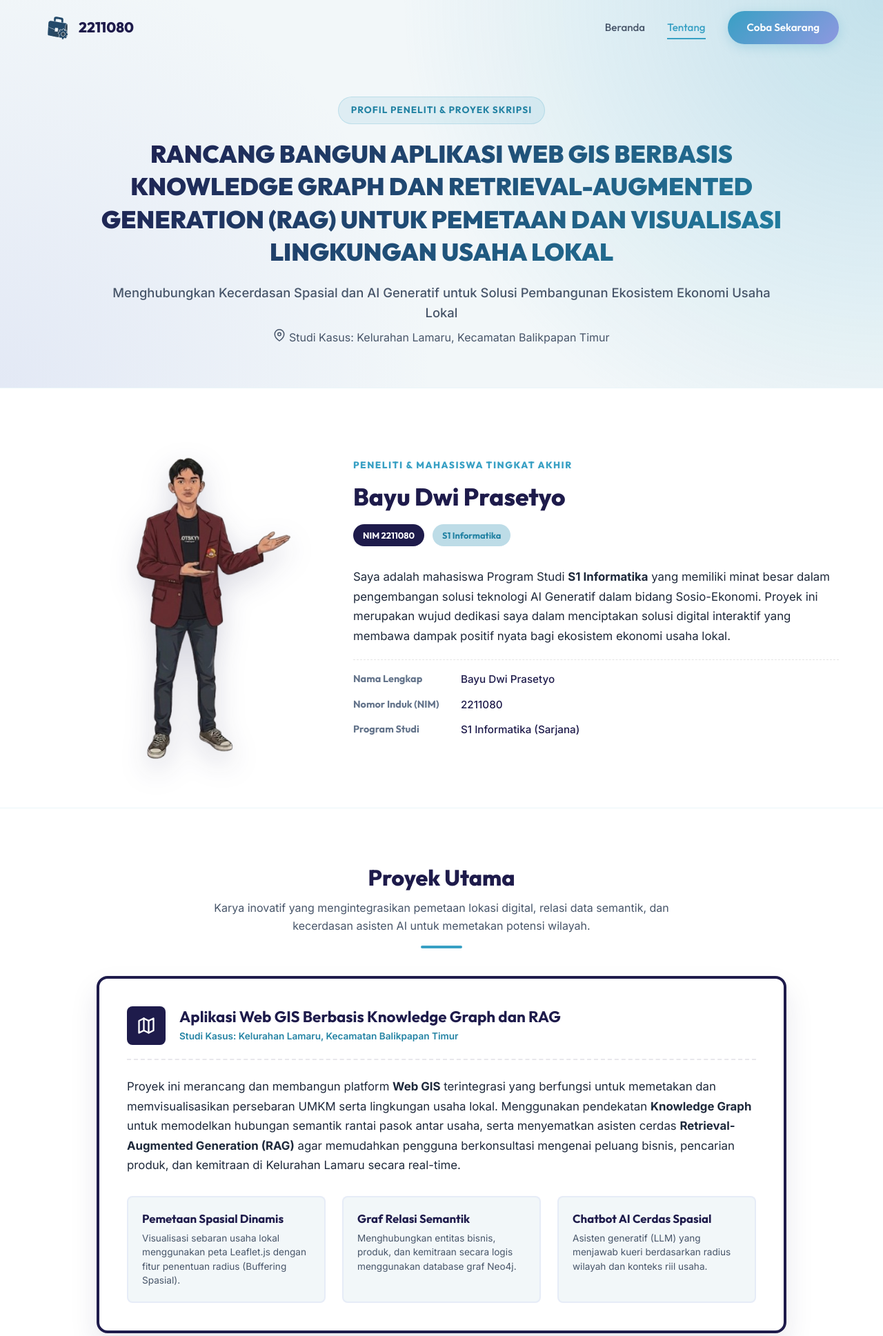
After one commit to bbbyou26/web-gis-kg-rag-by, a Flask app: template templates/tentang.html in a window 1280 px wide. The commit adds this page. Shown: the top 1937 px of the page at 69% size. Run offline with Flask 3, Linux system fonts and the light colour scheme; the template is opened without the code that fills it, so the values that code supplies are empty.

Commit message:
Add files via upload

```diff
--- a/routes_auth.py
+++ b/routes_auth.py
@@ -57,6 +57,12 @@ def app_page():
 @app.route("/")
 def index():
     return render_template("beranda.html")
+
+
+@app.route("/tentang")
+@app.route("/tentang.html")
+def tentang_page():
+    return render_template("tentang.html")
 
 
 @app.route("/auth")
--- a/static/css/web_page/beranda.css
+++ b/static/css/web_page/beranda.css
@@ -1026,8 +1026,21 @@ header.scrolled {
 }
 
 /* CTA BANNER (SOLID NAVY BACKGROUND) */
+/* .cta-banner {
+    background-color: var(--navy-dark);
+    color: var(--bg-white);
+    padding: 72px 0;
+    text-align: center;
+} */
+/* CTA BANNER (IMAGE BACKGROUND 60% TRANSPARENT) */
 .cta-banner {
-    background-color: var(--navy-dark);
+    background-image:
+        linear-gradient(rgba(0, 0, 0, 0.6), rgba(0, 0, 0, 0.6)),
+        url('/static/image/cta-banner.png');
+    background-size: cover;
+    background-position: center;
+    background-repeat: no-repeat;
+
     color: var(--bg-white);
     padding: 72px 0;
     text-align: center;
--- /dev/null
+++ b/static/css/web_page/tentang.css
@@ -0,0 +1,371 @@
+/* ==========================================================================
+   TENTANG (ABOUT DEVELOPER & PROJECT) SPECIFIC CSS - PORTFOLIO STYLE
+   ========================================================================== */
+
+/* HERO SECTION CUSTOMIZATION */
+.tentang-hero {
+    padding-top: 140px;
+    padding-bottom: 60px;
+    background: radial-gradient(circle at top right, rgba(56, 160, 196, 0.25), transparent 50%),
+                radial-gradient(circle at bottom left, rgba(141, 152, 224, 0.15), transparent 45%);
+}
+
+.research-title-container {
+    max-width: 1000px;
+    margin: 0 auto;
+    text-align: center;
+}
+
+.research-badge {
+    display: inline-block;
+    background: rgba(56, 160, 196, 0.1);
+    color: var(--primary-hover);
+    padding: 8px 18px;
+    border-radius: var(--radius-full);
+    font-family: var(--font-heading);
+    font-size: 0.85rem;
+    font-weight: 700;
+    margin-bottom: 20px;
+    letter-spacing: 1px;
+    text-transform: uppercase;
+    border: 1px solid rgba(56, 160, 196, 0.2);
+}
+
+.research-title {
+    font-size: 2.2rem;
+    line-height: 1.35;
+    margin-bottom: 20px;
+    font-weight: 900;
+    background: linear-gradient(135deg, var(--navy-dark), var(--primary-hover));
+    -webkit-background-clip: text;
+    -webkit-text-fill-color: transparent;
+}
+
+.research-subtitle {
+    font-size: 1.15rem;
+    color: var(--text-medium);
+    margin-bottom: 8px;
+    font-weight: 500;
+}
+
+/* RESEARCH PROFILE SECTION (NO BORDERS, ENLARGED PHOTO) */
+.profile-section {
+    background-color: var(--bg-white);
+    border-top: 1px solid rgba(56, 160, 196, 0.1);
+    border-bottom: 1px solid rgba(56, 160, 196, 0.1);
+    padding: 60px 0;
+}
+
+.profile-grid {
+    display: grid;
+    grid-template-columns: 400px 1fr;
+    gap: 48px;
+    align-items: center;
+}
+
+/* IMAGE CARD (NO BOX BORDER, TRANSPARENT, ENLARGED) */
+.profile-image-container-transparent {
+    display: flex;
+    justify-content: center;
+    align-items: center;
+    position: relative;
+    padding: 10px;
+}
+
+.profile-img-large {
+    width: 100%;
+    max-width: 380px;
+    height: auto;
+    object-fit: contain;
+    display: block;
+    filter: drop-shadow(0 15px 20px rgba(30, 27, 75, 0.18));
+    transition: transform var(--transition-normal);
+}
+
+.profile-img-large:hover {
+    transform: translateY(-8px) scale(1.03);
+}
+
+/* PROFILE DETAILS */
+.profile-details-card {
+    display: flex;
+    flex-direction: column;
+    gap: 20px;
+}
+
+.profile-section-tag {
+    font-family: var(--font-heading);
+    font-size: 0.85rem;
+    font-weight: 800;
+    color: var(--primary);
+    text-transform: uppercase;
+    letter-spacing: 1.5px;
+}
+
+.profile-name {
+    font-size: 2.2rem;
+    font-weight: 800;
+    color: var(--navy-dark);
+    line-height: 1.1;
+    margin-top: -5px;
+}
+
+.profile-meta-badges {
+    display: flex;
+    flex-wrap: wrap;
+    gap: 12px;
+    margin-bottom: 10px;
+}
+
+.meta-badge {
+    padding: 6px 14px;
+    border-radius: var(--radius-full);
+    font-family: var(--font-heading);
+    font-size: 0.8rem;
+    font-weight: 700;
+    display: inline-flex;
+    align-items: center;
+    gap: 6px;
+}
+
+.badge-nim {
+    background-color: var(--navy-dark);
+    color: var(--bg-white);
+}
+
+.badge-prodi {
+    background-color: var(--ice-blue);
+    color: var(--primary-hover);
+}
+
+.profile-bio {
+    font-size: 1.05rem;
+    line-height: 1.7;
+    color: var(--text-dark);
+}
+
+.profile-info-table {
+    display: grid;
+    grid-template-columns: 140px 1fr;
+    row-gap: 12px;
+    column-gap: 16px;
+    padding-top: 16px;
+    border-top: 1px dashed rgba(0,0,0,0.1);
+}
+
+.info-label {
+    font-family: var(--font-heading);
+    font-weight: 700;
+    color: var(--text-muted);
+    font-size: 0.9rem;
+}
+
+.info-value {
+    font-weight: 500;
+    color: var(--navy-dark);
+    font-size: 0.95rem;
+}
+
+/* SECTION TITLE WRAPPER */
+.section-title-wrapper {
+    margin-bottom: 40px;
+    position: relative;
+}
+
+.section-title-wrapper h2 {
+    font-size: 2rem;
+    font-weight: 800;
+    color: var(--navy-dark);
+    margin-bottom: 8px;
+}
+
+.section-subtitle-bar {
+    display: block;
+    width: 60px;
+    height: 4px;
+    background-color: var(--primary);
+    border-radius: var(--radius-full);
+}
+
+/* PROJECT SHOWCASE CARD (SOLID & CLEAN BORDERS) */
+.project-showcase-card {
+    background-color: var(--bg-white);
+    border: 4px solid var(--navy-dark);
+    border-radius: var(--radius-md);
+    padding: 40px;
+    box-shadow: var(--shadow-lg);
+    max-width: 1000px;
+    margin: 0 auto;
+}
+
+.project-header {
+    display: flex;
+    gap: 20px;
+    align-items: center;
+    border-bottom: 2px dashed rgba(30, 27, 75, 0.1);
+    padding-bottom: 20px;
+    margin-bottom: 24px;
+}
+
+.project-icon-box {
+    width: 56px;
+    height: 56px;
+    background-color: var(--navy-dark);
+    color: var(--bg-white);
+    border-radius: var(--radius-sm);
+    display: flex;
+    align-items: center;
+    justify-content: center;
+    flex-shrink: 0;
+}
+
+.project-title-meta {
+    display: flex;
+    flex-direction: column;
+    gap: 4px;
+}
+
+.project-title-meta h3 {
+    font-size: 1.4rem;
+    color: var(--navy-dark);
+}
+
+.project-case-study {
+    font-size: 0.85rem;
+    font-weight: 600;
+    color: var(--primary-hover);
+}
+
+.project-desc {
+    font-size: 1.05rem;
+    line-height: 1.7;
+    color: var(--text-dark);
+    margin-bottom: 30px;
+}
+
+.project-features-grid {
+    display: grid;
+    grid-template-columns: repeat(3, 1fr);
+    gap: 24px;
+}
+
+.feature-item {
+    background-color: var(--bg-light);
+    border-radius: var(--radius-sm);
+    padding: 20px;
+    border: 2px solid rgba(141, 152, 224, 0.12);
+}
+
+.feature-item h5 {
+    font-family: var(--font-heading);
+    font-size: 1.05rem;
+    font-weight: 700;
+    color: var(--navy-dark);
+    margin-bottom: 8px;
+}
+
+.feature-item p {
+    font-size: 0.85rem;
+    line-height: 1.5;
+    color: var(--text-medium);
+}
+
+/* TECH STACK STYLING */
+.tech-stack-grid {
+    display: grid;
+    grid-template-columns: repeat(3, 1fr);
+    gap: 24px;
+    margin-top: 32px;
+}
+
+.tech-card {
+    background: var(--bg-white);
+    border: 2px solid var(--navy-dark);
+    box-shadow: 6px 6px 0px var(--navy-dark);
+    padding: 28px;
+    border-radius: var(--radius-sm);
+}
+
+.tech-card h4 {
+    font-size: 1.15rem;
+    color: var(--navy-dark);
+    border-bottom: 2px solid rgba(30, 27, 75, 0.08);
+    padding-bottom: 12px;
+    margin-bottom: 16px;
+}
+
+.tech-badges {
+    display: flex;
+    flex-wrap: wrap;
+    gap: 8px;
+}
+
+.tech-badge-item {
+    background-color: var(--bg-light);
+    color: var(--navy-dark);
+    font-weight: 600;
+    padding: 6px 12px;
+    border-radius: var(--radius-full);
+    font-size: 0.75rem;
+    border: 1px solid rgba(30, 27, 75, 0.1);
+}
+
+/* RESPONSIVE STYLING */
+@media (max-width: 1024px) {
+    .profile-grid {
+        grid-template-columns: 320px 1fr;
+        gap: 32px;
+    }
+
+    .project-features-grid {
+        gap: 16px;
+    }
+
+    .tech-stack-grid {
+        gap: 16px;
+    }
+}
+
+@media (max-width: 768px) {
+    .profile-grid {
+        grid-template-columns: 1fr;
+        gap: 32px;
+        text-align: center;
+    }
+
+    .profile-img-large {
+        max-width: 260px;
+        margin: 0 auto;
+    }
+
+    .profile-meta-badges {
+        justify-content: center;
+    }
+
+    .profile-info-table {
+        grid-template-columns: 120px 1fr;
+        text-align: left;
+        max-width: 400px;
+        margin: 0 auto;
+    }
+
+    .project-showcase-card {
+        padding: 24px;
+    }
+
+    .project-header {
+        flex-direction: column;
+        text-align: center;
+        gap: 12px;
+    }
+
+    .project-features-grid {
+        grid-template-columns: 1fr;
+        gap: 16px;
+    }
+
+    .tech-stack-grid {
+        grid-template-columns: 1fr;
+        gap: 20px;
+    }
+}
--- a/static/js/global.js
+++ b/static/js/global.js
@@ -106,10 +106,10 @@ function initRAGSimulator() {
     const mockDatabase = {
         q1: {
             question: "Tunjukkan persebaran UMKM Kuliner di Kecamatan Coblong.",
-            answer: `<strong>Hasil Retrieval Web GIS:</strong><br>
+            answer: `
                Ditemukan <strong>142 pelaku UMKM Kuliner</strong> terdaftar di wilayah Kecamatan Coblong.<br><br>
                <ul>
-                 <li><strong>Dago</strong>: 58 usaha (Didominasi Kafe & Resto Kopi)</li>
+                 <li><strong>Belimbing</strong>: 58 usaha (Didominasi Kafe & Resto Kopi)</li>
                  <li><strong>Sadang Serang</strong>: 44 usaha (Didominasi Warung Makan & Kedai Kelontong)</li>
                  <li><strong>Sekeloa</strong>: 40 usaha (Didominasi Jasa Katering & Makanan Ringan)</li>
                </ul><br>
@@ -122,8 +122,8 @@ function initRAGSimulator() {
         },
         q2: {
             question: "Bagaimana hubungan rantai pasok antara Pengrajin Kayu dan Toko Mebel?",
-            answer: `<strong>Hasil Analisis Knowledge Graph:</strong><br>
-               Berdasarkan relasi semantik entitas bisnis di database:<br><br>
+            answer: `
+               Berdasarkan relasi antar entitas bisnis di wilayah tersebut:<br><br>
                <ul>
                  <li><strong>Pengrajin Kayu (Hulu)</strong> mensuplai bahan baku mentah (Kayu Jati/Mahoni bersertifikat) ke <strong>3 Distributor Utama</strong>.</li>
                  <li><strong>Distributor Utama</strong> mendistribusikan kayu olahan setengah jadi ke <strong>8 Toko Mebel Lokal</strong> di area industri kreatif.</li>
@@ -137,13 +137,13 @@ function initRAGSimulator() {
             }
         },
         q3: {
-            question: "Di mana potensi celah bisnis retail yang belum tergarap di Kelurahan Dago?",
-            answer: `<strong>Hasil Analisis Celah Rantai Nilai (AI & Spatial):</strong><br>
-               Analisis menunjukkan ketidakseimbangan pasokan dan permintaan di beberapa sektor retail Kelurahan Dago:<br><br>
+            question: "Di mana potensi celah bisnis retail yang belum tergarap di Kelurahan Belimbing?",
+            answer: `
+               Analisis menunjukkan ketidakseimbangan pasokan dan permintaan di beberapa sektor retail Kelurahan Belimbing:<br><br>
                <ul>
                  <li><strong>Kepadatan Kafe Kopi</strong>: Sangat Tinggi (Indeks Persaingan: 0.89). *Tidak direkomendasikan untuk wirausahawan baru*.</li>
-                 <li><strong>Celah Retail Terbuka</strong>: Minimarket Bahan Organik & Sayur Segar Harian. Indeks kebutuhan warga di area Dago atas mencapai <strong>0.78</strong>, namun penyedia lokal terdekat berjarak >2.5 km.</li>
-                 <li><strong>Rekomendasi Lokasi</strong>: Sepanjang Jl. Dago Pojok bagian barat untuk menangkap pasar residensial padat penduduk.</li>
+                 <li><strong>Celah Retail Terbuka</strong>: Minimarket Bahan Organik & Sayur Segar Harian. Indeks kebutuhan warga di area Belimbing atas mencapai <strong>0.78</strong>, namun penyedia lokal terdekat berjarak >2.5 km.</li>
+                 <li><strong>Rekomendasi Lokasi</strong>: Sepanjang Jl. Belimbing Pojok bagian barat untuk menangkap pasar residensial padat penduduk.</li>
                </ul>`,
             ragas: {
                 faithfulness: 0.95,
@@ -260,9 +260,9 @@ function initBuilderSimulator() {
 
     const profileData = {
         kopi: {
-            title: "Kopi Cantik Dago",
+            title: "Kopi Cantik Belimbing",
             sector: "Kuliner - Kafe Kopi",
-            desc: "Menyajikan kopi arabika pilihan dari pegunungan Jawa Barat dengan proses seduh manual yang otentik dan nyaman untuk bersantai.",
+            desc: "Kopi arabika pilihan dengan cita rasa autentik, tersedia dalam seduhan manual dan kemasan bubuk untuk dinikmati kapan saja.",
             url: "2211080.id/kopidicantik"
         },
         mebel: {
@@ -358,21 +358,21 @@ function initBufferingSimulator() {
             size: '60px',
             radiusText: '500 meter',
             countText: '1 Usaha',
-            listText: 'Kopi Cantik Dago',
+            listText: 'Kopi Cantik Belimbing',
             visibleCount: 1
         },
         '1000': {
             size: '110px',
             radiusText: '1000 meter',
             countText: '3 Usaha',
-            listText: 'Kopi Cantik Dago, Kopi Senja, Mebel Jati Abadi',
+            listText: 'Kopi Cantik Belimbing, Kopi Senja, Mebel Jati Abadi',
             visibleCount: 3
         },
         '1500': {
             size: '160px',
             radiusText: '1500 meter',
             countText: '4 Usaha',
-            listText: 'Kopi Cantik Dago, Kopi Senja, Mebel Jati Abadi, Kerajinan Bambu',
+            listText: 'Kopi Cantik Belimbing, Kopi Senja, Mebel Jati Abadi, Kerajinan Bambu',
             visibleCount: 4
         }
     };
--- /dev/null
+++ b/templates/tentang.html
@@ -0,0 +1,224 @@
+<!DOCTYPE html>
+<html lang="id">
+
+<head>
+    <meta charset="UTF-8">
+    <meta name="viewport" content="width=device-width, initial-scale=1.0">
+    <meta name="description"
+        content="Tentang Pengembang & Proyek - Profil Bayu Dwi Prasetyo, NIM 2211080, S1 Informatika. Pengembang Web GIS Berbasis Knowledge Graph dan RAG.">
+    <title>Profil Pengembang & Proyek - Bayu Dwi Prasetyo</title>
+
+    <!-- CSS Stylesheets -->
+    <link rel="stylesheet" href="/static/css/web_page/global.css">
+    <link rel="stylesheet" href="/static/css/web_page/beranda.css">
+    <link rel="stylesheet" href="/static/css/web_page/tentang.css">
+
+    <!-- Favicon -->
+    <link rel="icon" type="image/x-icon" href="/static/image/icon.ico">
+</head>
+
+<body>
+
+    <!-- HEADER & NAVBAR -->
+    <header id="header">
+        <div class="container header-container">
+            <a href="beranda.html" class="logo" id="logo-brand">
+                <img src="/static/image/logo.svg" alt="Logo UMKM">
+                <span>2211080</span>
+            </a>
+
+            <!-- Hamburger Menu for Mobile -->
+            <button class="menu-toggle" id="menu-toggle" aria-label="Toggle Menu">
+                <span></span>
+                <span></span>
+                <span></span>
+            </button>
+
+            <ul class="nav-menu" id="nav-menu">
+                <li><a href="beranda.html" class="nav-link">Beranda</a></li>
+                <li><a href="tentang.html" class="nav-link active">Tentang</a></li>
+
+                <li><a href="auth.html" class="btn btn-primary" id="btn-header-coba">Coba Sekarang</a></li>
+            </ul>
+        </div>
+    </header>
+
+    <main>
+        <!-- HERO SECTION: PROFILE WELCOME -->
+        <section class="tentang-hero">
+            <div class="container">
+                <div class="research-title-container">
+                    <span class="research-badge">Profil Peneliti &amp; Proyek Skripsi</span>
+                    <h1 class="research-title">RANCANG BANGUN APLIKASI WEB GIS BERBASIS KNOWLEDGE GRAPH DAN
+                        RETRIEVAL-AUGMENTED GENERATION (RAG) UNTUK PEMETAAN DAN VISUALISASI LINGKUNGAN USAHA LOKAL</h1>
+                    <p class="research-subtitle">Menghubungkan Kecerdasan Spasial dan AI Generatif untuk Solusi
+                        Pembangunan Ekosistem Ekonomi Usaha Lokal</p>
+                    <div class="research-case-study">
+                        <svg width="18" height="18" viewBox="0 0 24 24" fill="none" stroke="currentColor"
+                            stroke-width="2" stroke-linecap="round" stroke-linejoin="round">
+                            <path d="M21 10c0 7-9 13-9 13s-9-6-9-13a9 9 0 0 1 18 0z"></path>
+                            <circle cx="12" cy="10" r="3"></circle>
+                        </svg>
+                        Studi Kasus: Kelurahan Lamaru, Kecamatan Balikpapan Timur
+                    </div>
+                </div>
+            </div>
+        </section>
+
+        <!-- PROFILE SECTION: DEVELOPER INFO -->
+        <section class="profile-section">
+            <div class="container">
+                <div class="profile-grid">
+                    <!-- Left: Transparent Photo (Borderless & Enlarged) -->
+                    <div class="profile-image-container-transparent">
+                        <img src="/static/image/bayu.png" alt="Bayu Dwi Prasetyo" class="profile-img-large">
+                    </div>
+
+                    <!-- Right: Profile Info -->
+                    <div class="profile-details-card">
+                        <span class="profile-section-tag">Peneliti &amp; Mahasiswa Tingkat Akhir</span>
+                        <h2 class="profile-name">Bayu Dwi Prasetyo</h2>
+
+                        <div class="profile-meta-badges">
+                            <span class="meta-badge badge-nim">NIM 2211080</span>
+                            <span class="meta-badge badge-prodi">S1 Informatika</span>
+                        </div>
+
+                        <p class="profile-bio">
+                            Saya adalah mahasiswa Program Studi <strong>S1 Informatika</strong> yang memiliki minat
+                            besar dalam pengembangan solusi teknologi AI Generatif dalam bidang Sosio-Ekonomi. Proyek
+                            ini merupakan wujud dedikasi saya dalam menciptakan solusi digital interaktif yang membawa
+                            dampak positif nyata bagi ekosistem ekonomi usaha lokal.
+                        </p>
+
+                        <div class="profile-info-table">
+                            <div class="info-label">Nama Lengkap</div>
+                            <div class="info-value">Bayu Dwi Prasetyo</div>
+
+                            <div class="info-label">Nomor Induk (NIM)</div>
+                            <div class="info-value">2211080</div>
+
+                            <div class="info-label">Program Studi</div>
+                            <div class="info-value">S1 Informatika (Sarjana)</div>
+                        </div>
+                    </div>
+                </div>
+            </div>
+        </section>
+
+        <!-- FLAGSHIP PROJECT SECTION -->
+        <section class="bg-white">
+            <div class="container">
+                <div class="section-title-wrapper text-center">
+                    <h2>Proyek Utama</h2>
+                    <p style="max-width: 700px; margin: 12px auto 0 auto; color: var(--text-medium);">
+                        Karya inovatif yang mengintegrasikan pemetaan lokasi digital, relasi data semantik, dan
+                        kecerdasan asisten AI untuk memetakan potensi wilayah.
+                    </p>
+                    <span class="section-subtitle-bar" style="margin: 16px auto 0 auto;"></span>
+                </div>
+
+                <div class="project-showcase-card">
+                    <div class="project-header">
+                        <div class="project-icon-box">
+                            <svg width="28" height="28" viewBox="0 0 24 24" fill="none" stroke="currentColor"
+                                stroke-width="2" stroke-linecap="round" stroke-linejoin="round">
+                                <polygon points="3 6 9 3 15 6 21 3 21 18 15 21 9 18 3 21"></polygon>
+                                <line x1="9" y1="3" x2="9" y2="18"></line>
+                                <line x1="15" y1="6" x2="15" y2="21"></line>
+                            </svg>
+                        </div>
+                        <div class="project-title-meta">
+                            <h3>Aplikasi Web GIS Berbasis Knowledge Graph dan RAG</h3>
+                            <span class="project-case-study">Studi Kasus: Kelurahan Lamaru, Kecamatan Balikpapan
+                                Timur</span>
+                        </div>
+                    </div>
+
+                    <div class="project-body">
+                        <p class="project-desc">
+                            Proyek ini merancang dan membangun platform <strong>Web GIS</strong> terintegrasi yang
+                            berfungsi untuk memetakan dan memvisualisasikan persebaran UMKM serta lingkungan usaha
+                            lokal. Menggunakan pendekatan <strong>Knowledge Graph</strong> untuk memodelkan hubungan
+                            semantik rantai pasok antar usaha, serta menyematkan asisten cerdas
+                            <strong>Retrieval-Augmented Generation (RAG)</strong> agar memudahkan pengguna berkonsultasi
+                            mengenai peluang bisnis, pencarian produk, dan kemitraan di Kelurahan Lamaru secara
+                            real-time.
+                        </p>
+
+                        <div class="project-features-grid">
+                            <div class="feature-item">
+                                <h5>Pemetaan Spasial Dinamis</h5>
+                                <p>Visualisasi sebaran usaha lokal menggunakan peta Leaflet.js dengan fitur penentuan
+                                    radius (Buffering Spasial).</p>
+                            </div>
+                            <div class="feature-item">
+                                <h5>Graf Relasi Semantik</h5>
+                                <p>Menghubungkan entitas bisnis, produk, dan kemitraan secara logis menggunakan database
+                                    graf Neo4j.</p>
+                            </div>
+                            <div class="feature-item">
+                                <h5>Chatbot AI Cerdas Spasial</h5>
+                                <p>Asisten generatif (LLM) yang menjawab kueri berdasarkan radius wilayah dan konteks
+                                    riil usaha.</p>
+                            </div>
+                        </div>
+                    </div>
+                </div>
+            </div>
+        </section>
+
+
+
+        <!-- CALL TO ACTION BANNER -->
+        <section class="cta-banner">
+            <div class="container">
+                <h2>Lihat Demo Aplikasi Sekarang</h2>
+                <p>Jelajahi peta interaktif Kelurahan Lamaru dan rasakan kecerdasan asisten chatbot AI kami.</p>
+                <a href="auth.html" class="btn btn-primary"
+                    style="background: var(--bg-white); color: var(--navy-dark); box-shadow: 0 4px 15px rgba(255,255,255,0.15);">Coba
+                    Demo Sekarang</a>
+            </div>
+        </section>
+    </main>
+
+    <!-- FOOTER -->
+    <footer>
+        <div class="container footer-top">
+            <div class="footer-brand">
+                <a href="beranda.html" class="logo">
+                    <img src="/static/image/logo.svg" alt="Logo UMKM">
+                    <span>2211080</span>
+                </a>
+                <p>Menghubungkan teknologi GIS, Knowledge Graph, dan AI Generatif untuk memperkuat ekonomi lokal.</p>
+            </div>
+
+            <div class="footer-links">
+                <div class="footer-link-group">
+                    <h4>Navigasi</h4>
+                    <ul>
+                        <li><a href="beranda.html">Beranda</a></li>
+                        <li><a href="tentang.html">Tentang</a></li>
+
+                    </ul>
+                </div>
+                <div class="footer-link-group">
+                    <h4>Akses Layanan</h4>
+                    <ul>
+                        <li><a href="auth.html">Masuk (Login)</a></li>
+                        <li><a href="auth.html">Daftar Akun</a></li>
+                    </ul>
+                </div>
+            </div>
+        </div>
+
+        <div class="container footer-bottom">
+            <p>&copy; 2026 2211080. Hak Cipta Dilindungi Undang-Undang.</p>
+        </div>
+    </footer>
+
+    <!-- Scripts -->
+    <script src="/static/js/global.js"></script>
+</body>
+
+</html>
```
Also changed, not shown: config.py (+6 -6 lines), templates/beranda.html (+28 -30 lines).
